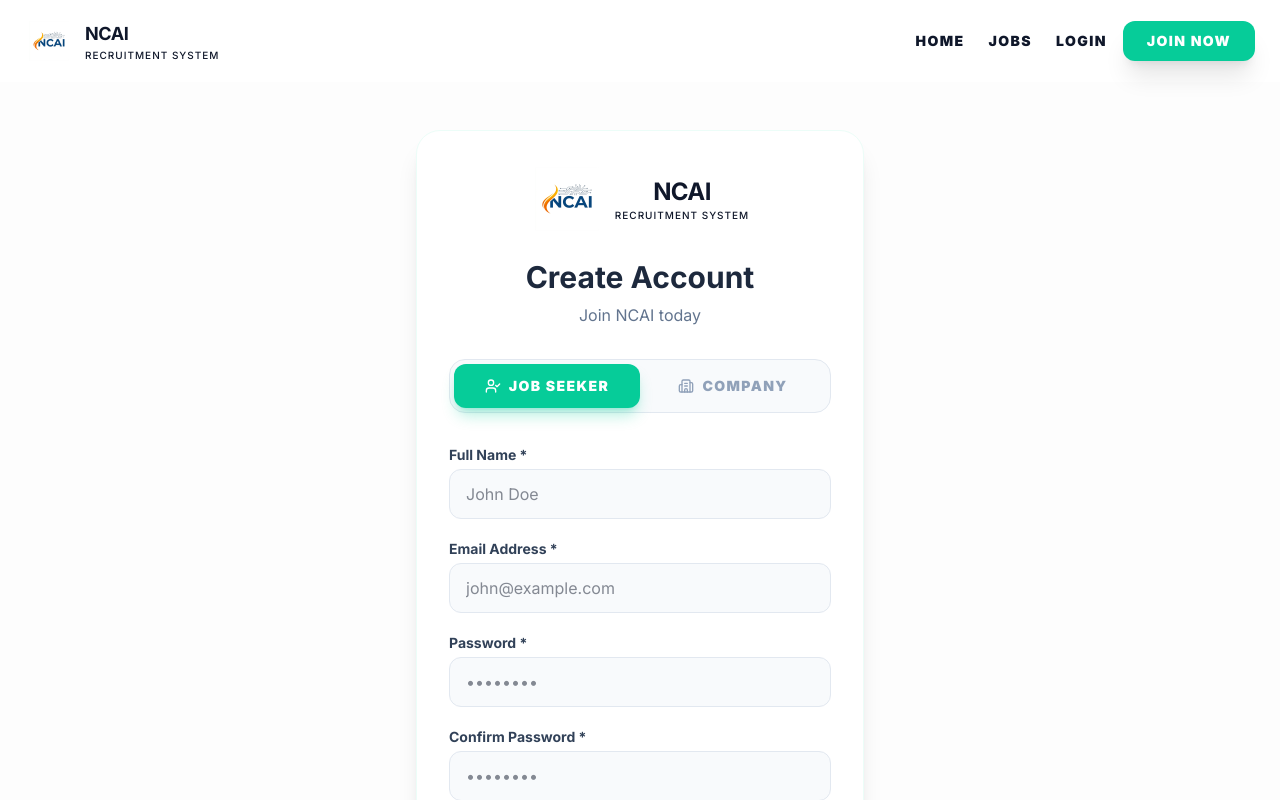
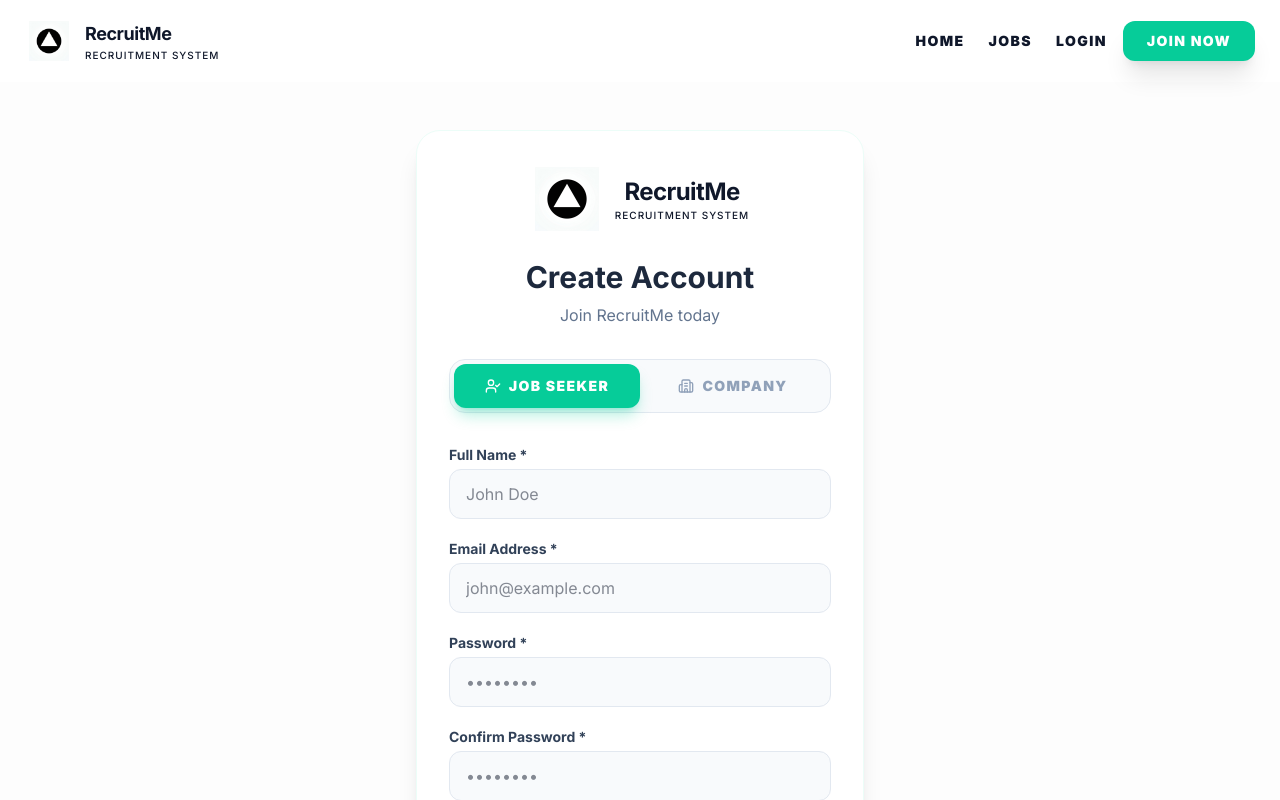
Before and after one commit to LaibaAslub/jobrecuirementnew, a Next.js app: page /signup in a window 1280 px wide. Shown: the top 800 px of the page. Built offline with nearby package versions, Linux system fonts and the light colour scheme; no server answers; the database is empty.

Commit message:
feat: rename branding to RecruitMe

```diff
--- a/src/app/layout.js
+++ b/src/app/layout.js
@@ -7,8 +7,8 @@ import Navbar from "@/components/Navbar";
 const inter = Inter({ subsets: ["latin"] });
 
 export const metadata = {
-  title: "NCAI | Online Recruitment System",
-  description: "Secure and intelligent recruitment platform for modern organizations.",
+  title: "RecruitMe | Online Recruitment System",
+  description: "Modern recruitment platform for employers and job seekers.",
 };
 
 export default function RootLayout({ children }) {
--- a/src/app/page.js
+++ b/src/app/page.js
@@ -177,7 +177,7 @@ export default function Home() {
            <div>
               <h2 className="text-5xl font-black mb-8 leading-tight tracking-tighter">Success <span className="text-[#06cc99] italic">Stories</span> From Our Global Community.</h2>
               <p className="text-slate-400 text-lg font-medium leading-relaxed mb-12">
-                "Finding a role that aligned with my values was hard until I tried NCAI. The matching process was surprisingly accurate, and I had three interviews within the first week."
+                "Finding a role that aligned with my values was hard until I tried RecruitMe. The matching process was surprisingly accurate, and I had three interviews within the first week."
               </p>
               <div className="flex items-center space-x-4">
                  <div className="w-12 h-12 rounded-full bg-rose-500"></div>
@@ -313,7 +313,7 @@ export default function Home() {
            </div>
            <div className="flex items-center space-x-3">
               <div className="w-8 h-8 rounded-full bg-[#06cc99]/20 flex items-center justify-center text-[#06cc99] font-bold">📧</div>
-              <p className="text-xs">info@ncai.app</p>
+              <p className="text-xs">info@recruitme.app</p>
            </div>
            <div className="flex items-center space-x-3">
               <div className="w-8 h-8 rounded-full bg-[#06cc99]/20 flex items-center justify-center text-[#06cc99] font-bold">📞</div>
--- a/src/app/signup/page.js
+++ b/src/app/signup/page.js
@@ -55,7 +55,7 @@ export default function SignupPage() {
         <div className="text-center mb-8 flex flex-col items-center">
           <Logo size="lg" className="mb-6" />
           <h2 className="text-3xl font-bold text-slate-800">Create Account</h2>
-          <p className="text-slate-500 mt-2">Join NCAI today</p>
+          <p className="text-slate-500 mt-2">Join RecruitMe today</p>
         </div>
 
         {/* Role Toggle */}
--- a/src/components/Logo.js
+++ b/src/components/Logo.js
@@ -16,7 +16,7 @@ export function Logo({ className = '', showText = true, size = 'md' }) {
       <div className="relative overflow-hidden rounded-xl bg-white p-1">
         <Image
           src="/logo.png"
-          alt="NCAI Logo"
+          alt="RecruitMe Logo"
           width={pixelSize}
           height={pixelSize}
           className="object-contain"
@@ -25,7 +25,7 @@ export function Logo({ className = '', showText = true, size = 'md' }) {
       {showText && (
         <div className="flex flex-col">
           <span className={`font-bold tracking-tight text-foreground ${size === 'lg' || size === 'xl' ? 'text-2xl' : 'text-lg'}`}>
-            NCAI
+            RecruitMe
           </span>
           <span className="text-[10px] uppercase tracking-widest text-muted-foreground font-medium">
             Recruitment System
```
Also changed, not shown: public/logo.png, 1 other file (tests, documents, lock files or other folders).
